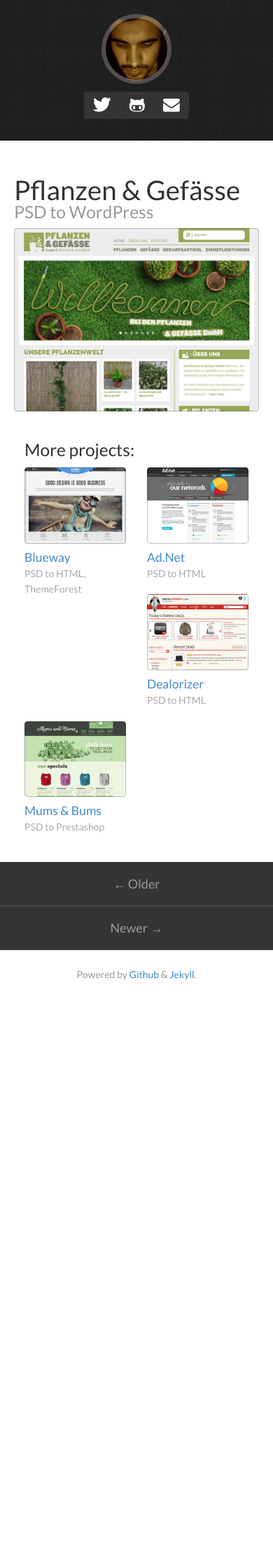
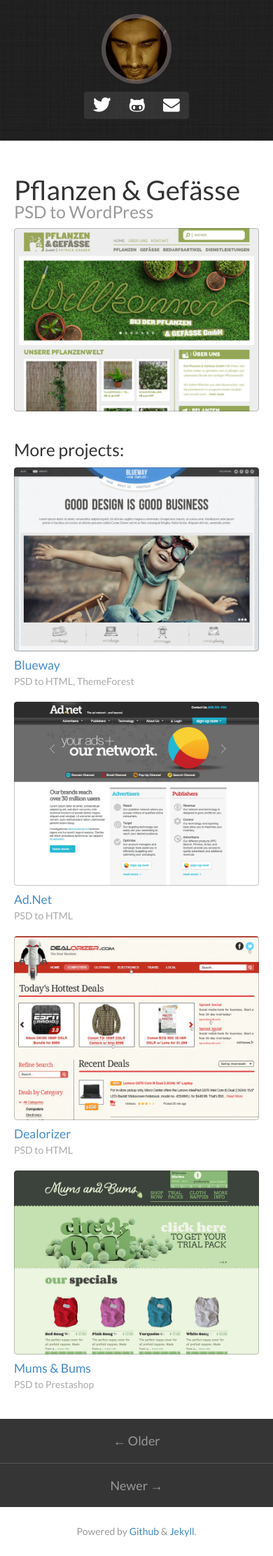
Before and after one commit to tatygrassini/tatygrassini.github.com, a Jekyll site: the page built from _posts/2013-04-01-pflanzen-gefaesse.md, in a window 390 px wide. Shown: the whole page at 70% size. Built offline with Jekyll 4.4.1, drawn with Linux system fonts in a browser that asks for light colours; nearby versions of some CDN libraries; Markdown is read by kramdown in place of the engine named in the settings; before the commit the page ends 1428 px from its top, so only the background shows below that.

Commit message:
FIXED related thumbs CSS on mobile.

```diff
--- a/_layouts/post.html
+++ b/_layouts/post.html
@@ -8,6 +8,7 @@ layout: default
     {{ page.content }}
   </div>
   <aside class="related col col-lg-4" role="complementary">
+    <div class="row">
     <h3 class="col col-lg-12">More projects:</h3>
       {% for post in site.related_posts limit:4 %}
         <div class="thumb col col-lg-12 col-sm-6">
@@ -18,5 +19,6 @@ layout: default
           <span class="thumb-category">{{ post.category }}</span>
         </div>
       {% endfor %}
+    </div>
   </aside>
 </div>
--- a/css/theme.css
+++ b/css/theme.css
@@ -149,6 +149,9 @@ aside .thumb {
 .tooltip-inner{padding:5px 8px;}
 
 
+@media (max-width: 480px) {
+  .col-sm-6 {width: 100%;}
+}
 @media (min-width: 481px) {
 
   h1 small {
```
